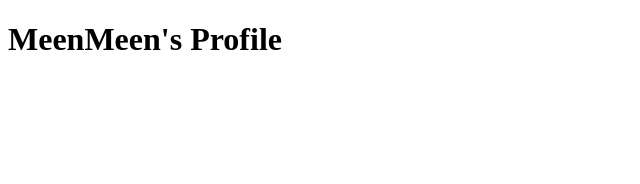
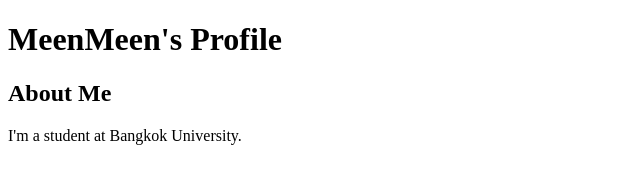
Before and after one commit to Meenssi/meenmeen-profile-project, a plain HTML site: page index.html in a window 1280 px wide. Shown: the whole page, without its empty margins (0-640 px from the left). Drawn offline with Linux system fonts and the light colour scheme.

Commit message:
Add subtopic and text

```diff
--- a/index.html
+++ b/index.html
@@ -8,5 +8,7 @@
 </head>
 <body>
     <h1>MeenMeen's Profile</h1>
+    <h2>About Me</h2>
+    <p>I'm a student at Bangkok University.</p>
 </body>
 </html>
```
